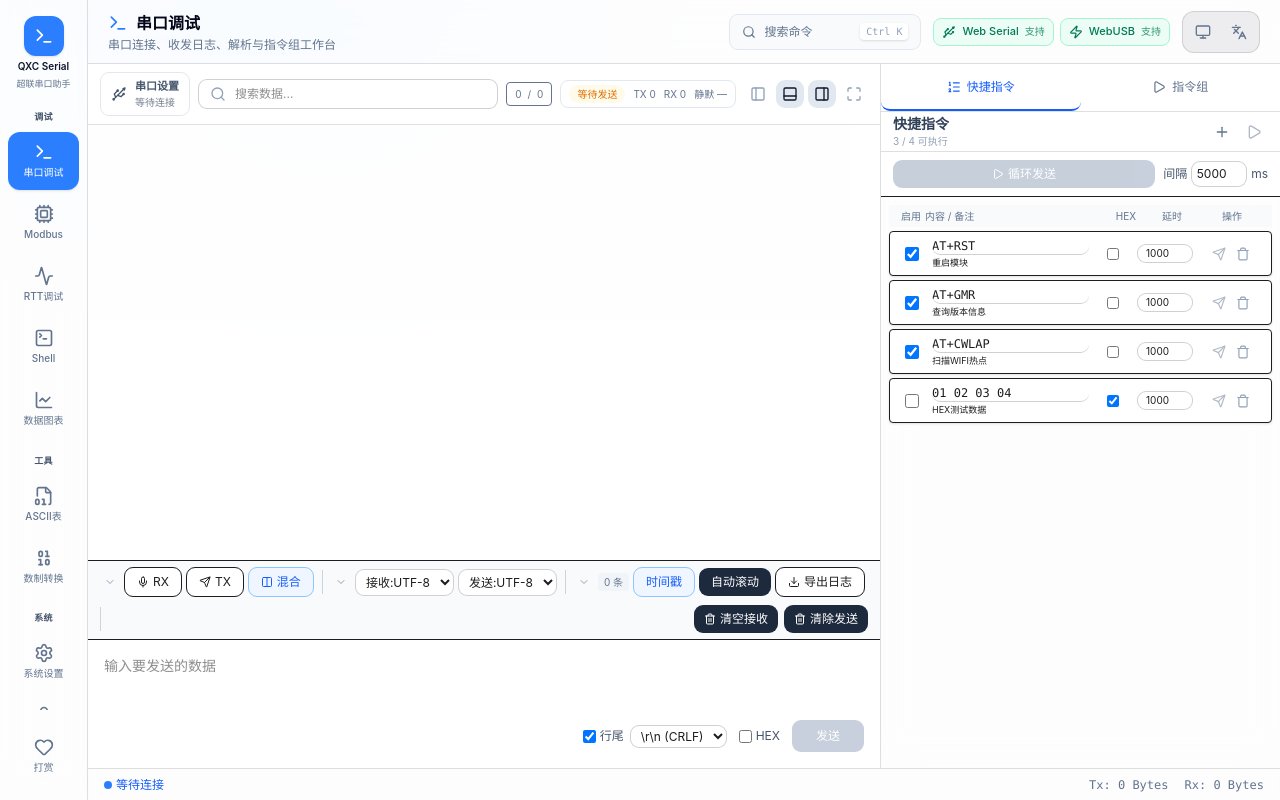
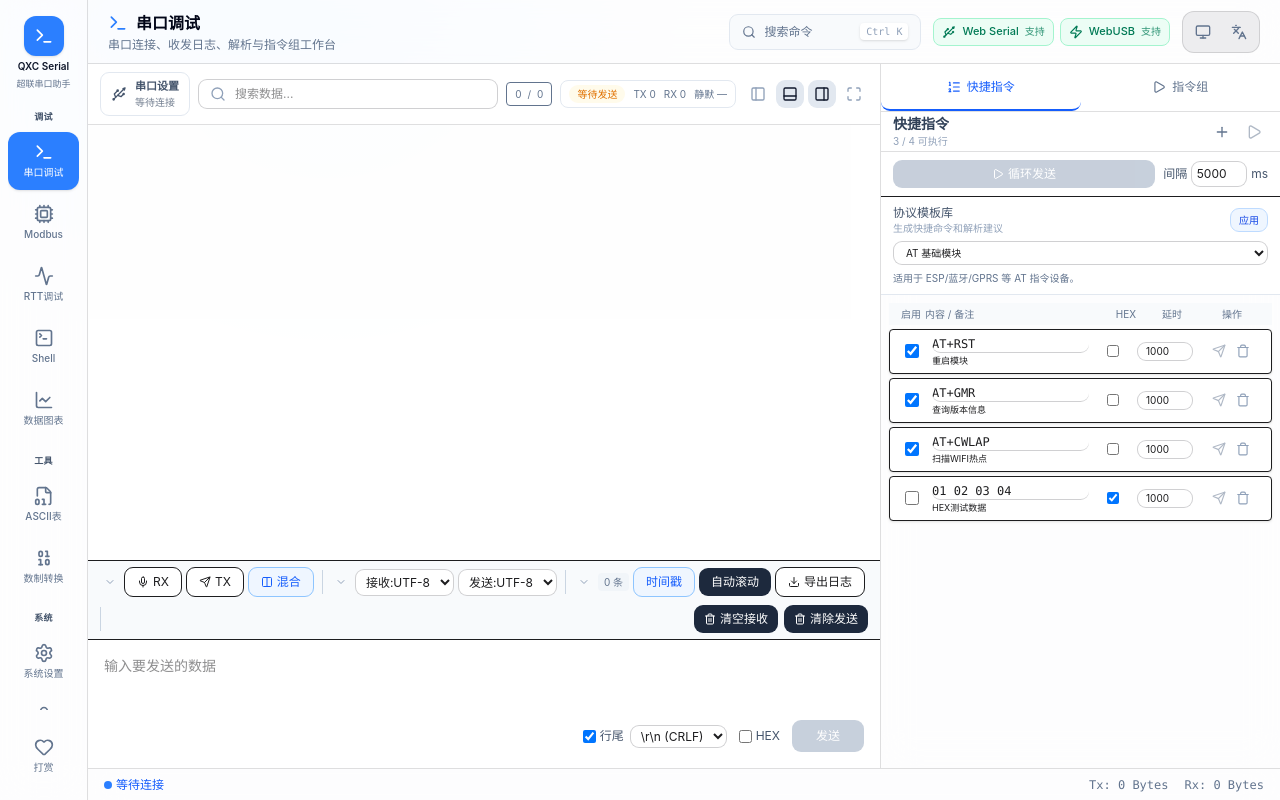
Before and after one commit to qxc4/qxc-serial-assistant, a Vue app: page / in a window 1280 px wide. Built offline with nearby package versions, Linux system fonts and the light colour scheme; the HTML template or start-up script is replaced by a standard one.

Commit message:
feat: add serial protocol templates

```diff
--- a/src/features/serial/index.ts
+++ b/src/features/serial/index.ts
@@ -1,2 +1,3 @@
 export * from './serialOptions'
 export * from './sessionDiagnostics'
+export * from './protocolTemplates'
--- /dev/null
+++ b/src/features/serial/protocolTemplates.ts
@@ -0,0 +1,93 @@
+import type { QuickCommand } from './serialOptions'
+
+export type ProtocolTemplateCategory = 'at' | 'modbus' | 'nmea' | 'bootloader' | 'custom'
+
+export interface ProtocolTemplate {
+  id: string
+  name: string
+  category: ProtocolTemplateCategory
+  description: string
+  parseHint: string
+  quickCommands: Array<Omit<QuickCommand, 'id'>>
+}
+
+export interface ProtocolTemplateApplyResult {
+  templateId: string
+  addedCommands: QuickCommand[]
+  parseHint: string
+}
+
+export const PROTOCOL_TEMPLATES: ProtocolTemplate[] = [
+  {
+    id: 'at-basic',
+    name: 'AT 基础模块',
+    category: 'at',
+    description: '适用于 ESP/蓝牙/GPRS 等 AT 指令设备。',
+    parseHint: '建议启用 CRLF 行尾，接收编码使用 UTF-8 或 ASCII。',
+    quickCommands: [
+      { enabled: true, content: 'AT', description: '握手', isHex: false, delay: 300 },
+      { enabled: true, content: 'AT+GMR', description: '查询版本', isHex: false, delay: 500 },
+      { enabled: true, content: 'AT+RST', description: '复位模块', isHex: false, delay: 1000 },
+    ],
+  },
+  {
+    id: 'modbus-rtu-holding',
+    name: 'Modbus RTU 保持寄存器',
+    category: 'modbus',
+    description: '读取 1 号从站保持寄存器 0x0000 起 2 个寄存器。',
+    parseHint: '建议切换到 Modbus 页做请求-响应流水线；串口页可启用 Modbus RTU 解析。',
+    quickCommands: [
+      { enabled: true, content: '01 03 00 00 00 02 C4 0B', description: '读保持寄存器 0x0000 x2', isHex: true, delay: 1000 },
+      { enabled: true, content: '01 06 00 00 00 01 48 0A', description: '写单寄存器 0x0000=1', isHex: true, delay: 1000 },
+    ],
+  },
+  {
+    id: 'nmea-basic',
+    name: 'NMEA GPS',
+    category: 'nmea',
+    description: 'GPS/NMEA 文本流观察模板。',
+    parseHint: '建议启用换行显示，搜索 $GPRMC/$GPGGA/$GNGGA。',
+    quickCommands: [
+      { enabled: false, content: '$PMTK605*31', description: '查询固件版本示例', isHex: false, delay: 1000 },
+      { enabled: false, content: '$PMTK314,0,1,0,1,0,0,0,0,0,0,0,0,0,0,0,0,0,0,0*28', description: '示例输出配置', isHex: false, delay: 1000 },
+    ],
+  },
+  {
+    id: 'stm32-bootloader-basic',
+    name: 'STM32 Bootloader',
+    category: 'bootloader',
+    description: 'STM32 ROM bootloader UART 基础握手命令。',
+    parseHint: '使用前确认 BOOT0/复位进入 ROM bootloader，HEX 发送，常见 ACK 为 0x79。',
+    quickCommands: [
+      { enabled: true, content: '7F', description: '同步握手', isHex: true, delay: 300 },
+      { enabled: true, content: '00 FF', description: 'Get 命令', isHex: true, delay: 500 },
+      { enabled: true, content: '02 FD', description: 'Get ID 命令', isHex: true, delay: 500 },
+    ],
+  },
+  {
+    id: 'custom-frame-aa55',
+    name: '自定义 AA55 帧',
+    category: 'custom',
+    description: 'AA 55 帧头、长度字段、简单 payload 的自定义协议模板。',
+    parseHint: '可在左侧数据解析配置中选择自定义帧，帧头填 AA 55，长度偏移 2。',
+    quickCommands: [
+      { enabled: true, content: 'AA 55 02 01 02', description: '自定义帧示例', isHex: true, delay: 1000 },
+      { enabled: false, content: 'AA 55 01 00', description: '空操作示例', isHex: true, delay: 1000 },
+    ],
+  },
+]
+
+export function getProtocolTemplate(id: string): ProtocolTemplate | null {
+  return PROTOCOL_TEMPLATES.find(template => template.id === id) ?? null
+}
+
+export function applyProtocolTemplate(template: ProtocolTemplate, nextId: () => number): ProtocolTemplateApplyResult {
+  return {
+    templateId: template.id,
+    addedCommands: template.quickCommands.map(command => ({
+      ...command,
+      id: nextId(),
+    })),
+    parseHint: template.parseHint,
+  }
+}
--- a/src/views/SerialView.vue
+++ b/src/views/SerialView.vue
@@ -12,7 +12,10 @@ import {
   createDefaultQuickCommands,
   createLineEndingOptions,
   formatSerialDuration,
+  applyProtocolTemplate,
+  getProtocolTemplate,
   previewLineEndingValue,
+  PROTOCOL_TEMPLATES,
   resolveLineEndingValue,
   summarizeSerialSession,
   type QuickCommand,
@@ -462,6 +465,8 @@ const sendPreview = computed(() => {
 
 // Quick Commands Panel
 const quickCommands = ref<QuickCommand[]>(createDefaultQuickCommands())
+const selectedProtocolTemplateId = ref(PROTOCOL_TEMPLATES[0]?.id ?? '')
+const protocolTemplateHint = ref('')
 
 const loopInterval = ref(5000)
 const isLooping = ref(false)
@@ -473,6 +478,7 @@ const enabledQuickCommands = computed(() =>
 )
 
 const hasRunnableQuickCommands = computed(() => enabledQuickCommands.value.length > 0)
+const selectedProtocolTemplate = computed(() => getProtocolTemplate(selectedProtocolTemplateId.value))
 
 function waitForQuickCommandDelay(ms: number, signal: AbortSignal): Promise<void> {
   if (ms <= 0 || signal.aborted) return Promise.resolve()
@@ -801,6 +807,16 @@ const sendSelected = async () => {
     isSendingQuickCommands.value = false
     sendSelectedAbortController = null
   }
+}
+
+function applySelectedProtocolTemplate() {
+  const template = selectedProtocolTemplate.value
+  if (!template) return
+  let nextId = Date.now()
+  const result = applyProtocolTemplate(template, () => nextId++)
+  quickCommands.value.push(...result.addedCommands)
+  protocolTemplateHint.value = result.parseHint
+  settingsStore.showToast(`已应用模板：${template.name}`)
 }
 
 /**
@@ -1590,6 +1606,35 @@ onUnmounted(cleanupButtonOptimizations)
             </div>
           </div>
 
+          <div class="border-b border-slate-200 bg-white/80 px-3 py-2 dark:border-slate-700 dark:bg-slate-800/80">
+            <div class="mb-1.5 flex items-center justify-between gap-2">
+              <div class="min-w-0">
+                <h3 class="truncate text-xs font-medium text-slate-600 dark:text-slate-300">协议模板库</h3>
+                <p class="truncate text-[10px] text-slate-400">生成快捷命令和解析建议</p>
+              </div>
+              <button
+                @click="applySelectedProtocolTemplate"
+                class="shrink-0 rounded border border-blue-200 bg-blue-50 px-2 py-1 text-[10px] font-medium text-blue-700 hover:bg-blue-100 dark:border-blue-900/60 dark:bg-blue-950/30 dark:text-blue-300"
+              >
+                应用
+              </button>
+            </div>
+            <select
+              v-model="selectedProtocolTemplateId"
+              class="mb-1.5 w-full rounded border border-slate-300 bg-white px-2 py-1 text-[10px] text-slate-700 outline-none focus:border-blue-500 dark:border-slate-600 dark:bg-slate-900 dark:text-slate-200"
+            >
+              <option v-for="template in PROTOCOL_TEMPLATES" :key="template.id" :value="template.id">
+                {{ template.name }}
+              </option>
+            </select>
+            <p class="line-clamp-2 text-[10px] text-slate-500 dark:text-slate-400">
+              {{ selectedProtocolTemplate?.description }}
+            </p>
+            <p v-if="protocolTemplateHint" class="mt-1 line-clamp-2 text-[10px] text-blue-600 dark:text-blue-300">
+              {{ protocolTemplateHint }}
+            </p>
+          </div>
+
           <div class="flex-1 min-h-0 overflow-y-auto p-2">
             <div class="flex items-center px-2 py-1 text-[10px] text-slate-500 mb-1 sticky top-0 bg-slate-50 dark:bg-slate-900 z-10">
               <div class="w-7 text-center">{{ t('serial.quickCmdEnable') }}</div>
```
Also changed, not shown: 2 other files (tests, documents, lock files or other folders).
